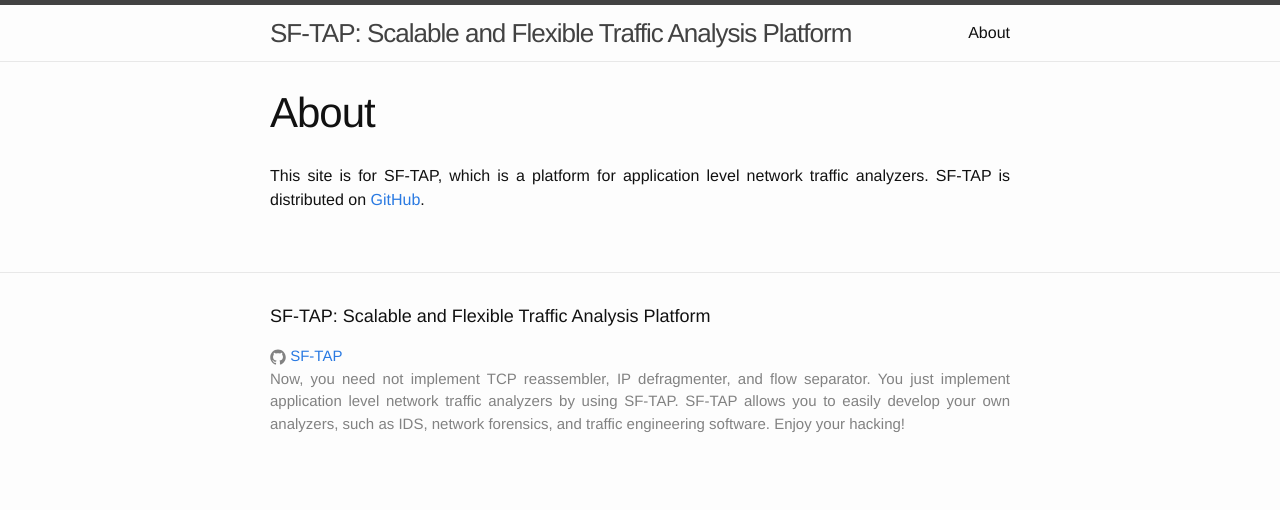
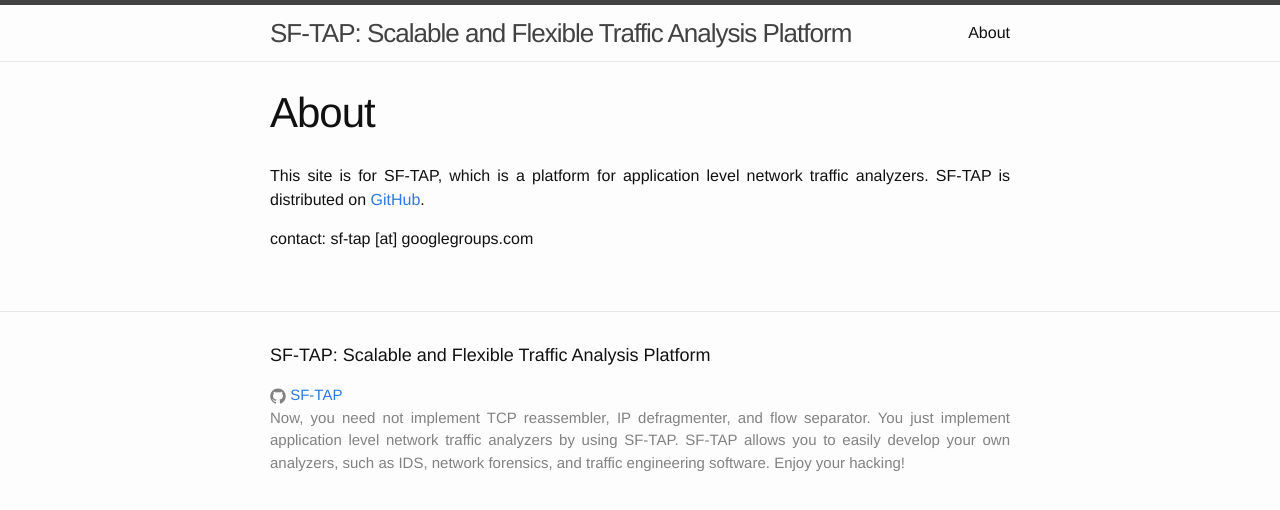
Before and after one commit to SF-TAP/SF-TAP.github.io, a Jekyll site: the page built from about.md, in a window 1280 px wide. Shown: the top 510 px of the page. Built offline with Jekyll 4.4.1, drawn with Linux system fonts in a browser that asks for light colours.

Commit message:
add email

```diff
--- a/_config.yml
+++ b/_config.yml
@@ -7,7 +7,7 @@
 
 # Site settings
 title: "SF-TAP: Scalable and Flexible Traffic Analysis Platform"
-#email: your-email@domain.com
+email: sf-tap [at] googlegroups.com
 description: > # this means to ignore newlines until "baseurl:"
   Now, you need not implement TCP reassembler, IP defragmenter, and flow separator.
   You just implement application level network traffic analyzers by using SF-TAP.
--- a/about.md
+++ b/about.md
@@ -6,3 +6,5 @@
 
 This site is for SF-TAP, which is a platform for application level network traffic analyzers.
 SF-TAP is distributed on [GitHub](https://github.com/SF-TAP/ "GitHub").
+
+contact: {{site.email}}
```
